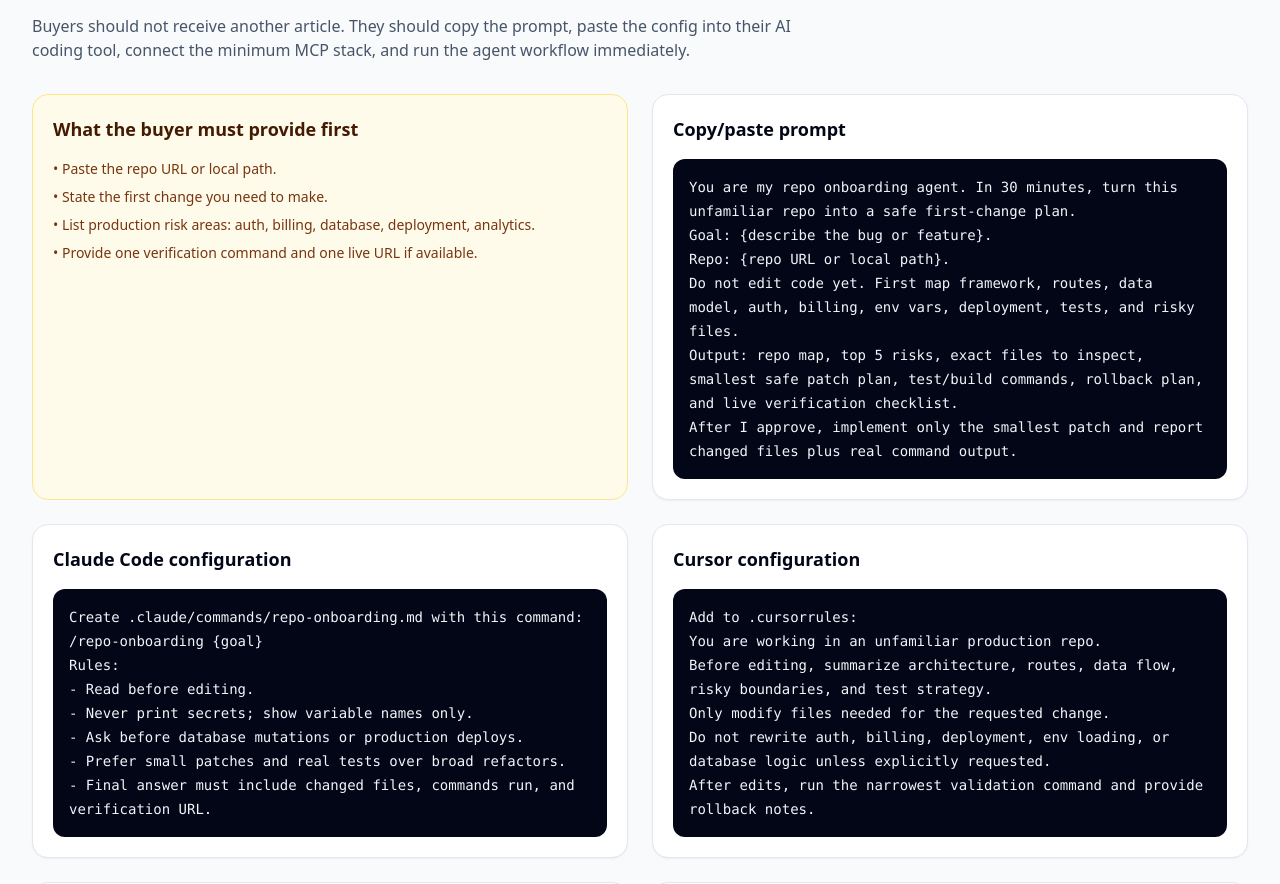
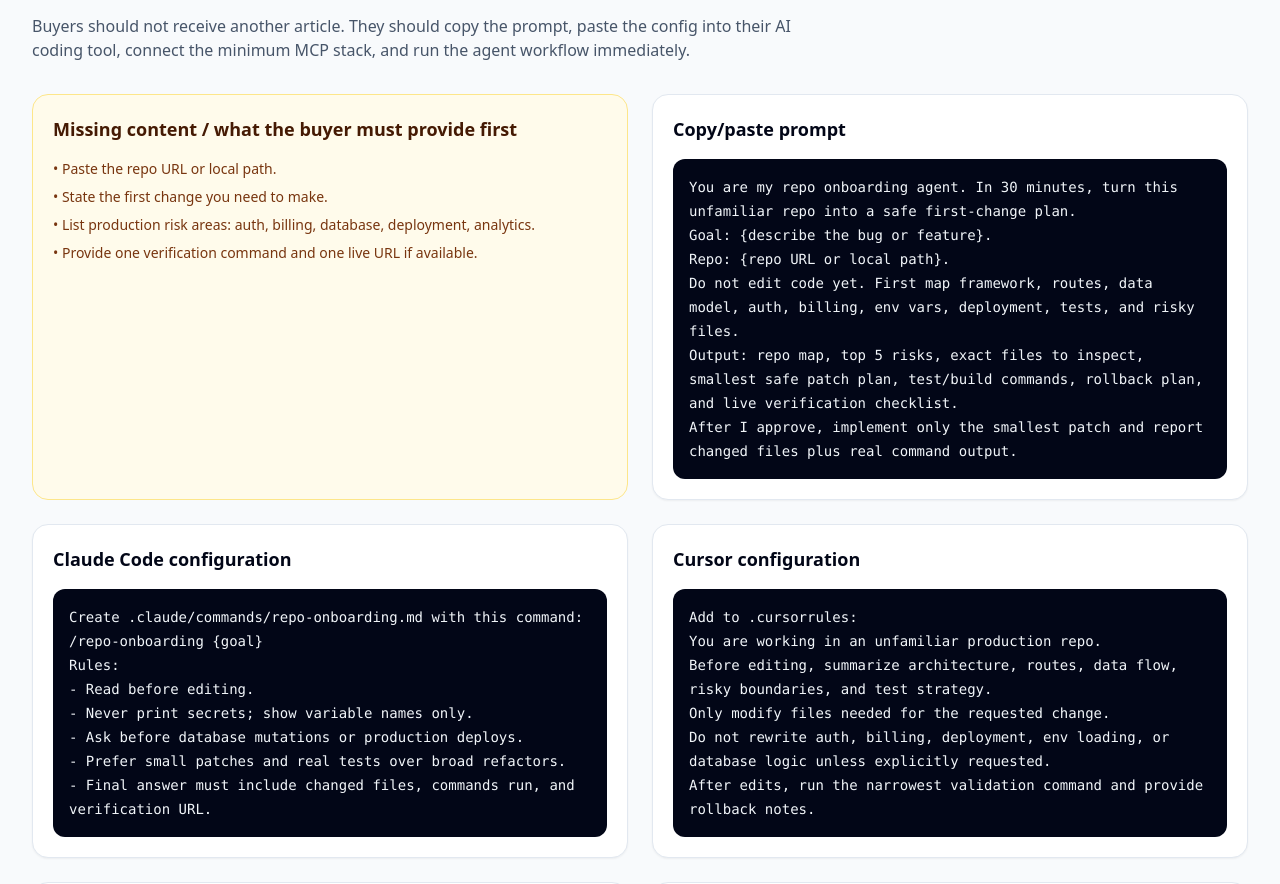
Before and after one commit to xuanlinflow413/mcp-server-directory, a Next.js app: page /workflows/claude-code-repo-onboarding-pack/ in a window 1280 px wide. Shown: the part 1431-2315 px from the top of the page. Built offline with nearby package versions, Linux system fonts and the light colour scheme.

Commit message:
Clarify workflow pack missing content section

```diff
--- a/app/workflows/[slug]/page.tsx
+++ b/app/workflows/[slug]/page.tsx
@@ -109,7 +109,7 @@ export default function WorkflowPackPage({ params }: { params: { slug: string }
           </div>
           <div className="mt-8 grid gap-6 lg:grid-cols-2">
             <div className="rounded-2xl border border-amber-200 bg-amber-50 p-5">
-              <h3 className="text-lg font-bold text-amber-950">What the buyer must provide first</h3>
+              <h3 className="text-lg font-bold text-amber-950">Missing content / what the buyer must provide first</h3>
               <ul className="mt-4 space-y-2 text-sm text-amber-900">
                 {pack.copyReady.missingContent.map((item) => <li key={item}>• {item}</li>)}
               </ul>
```
